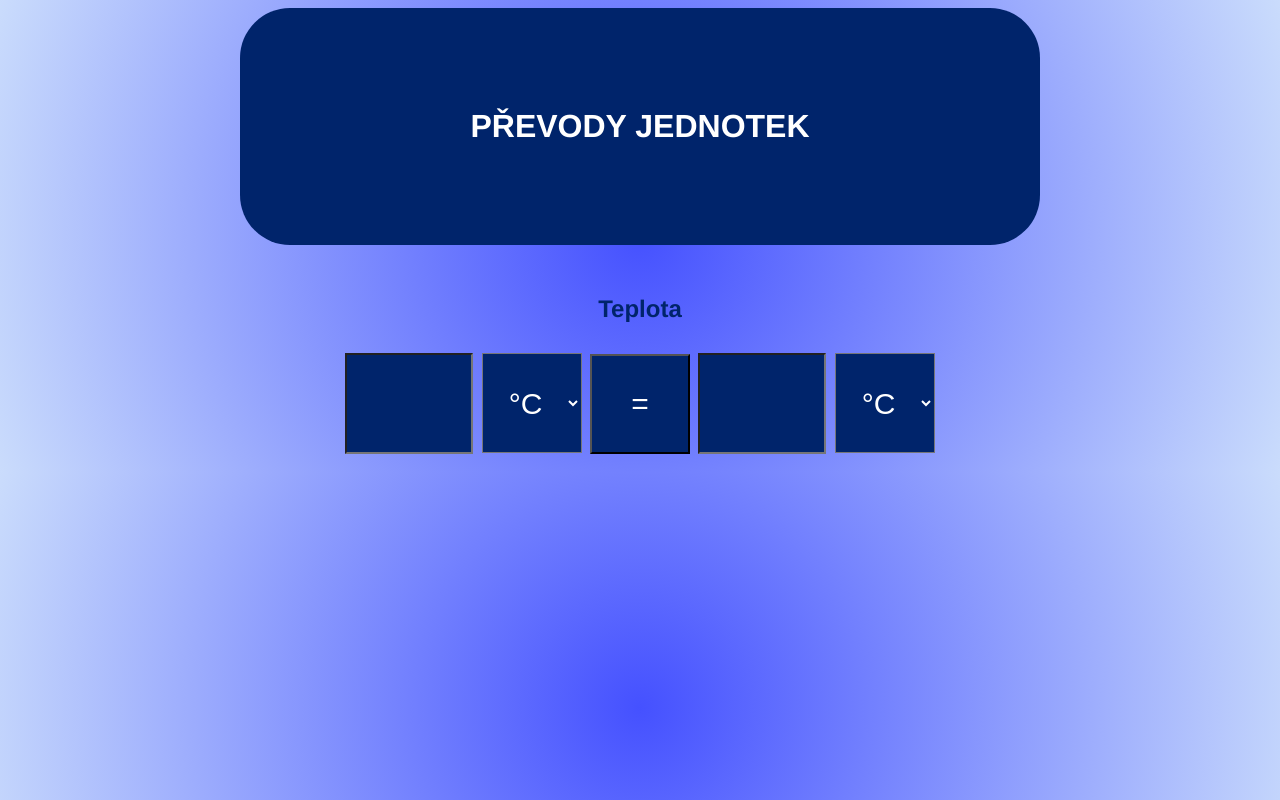
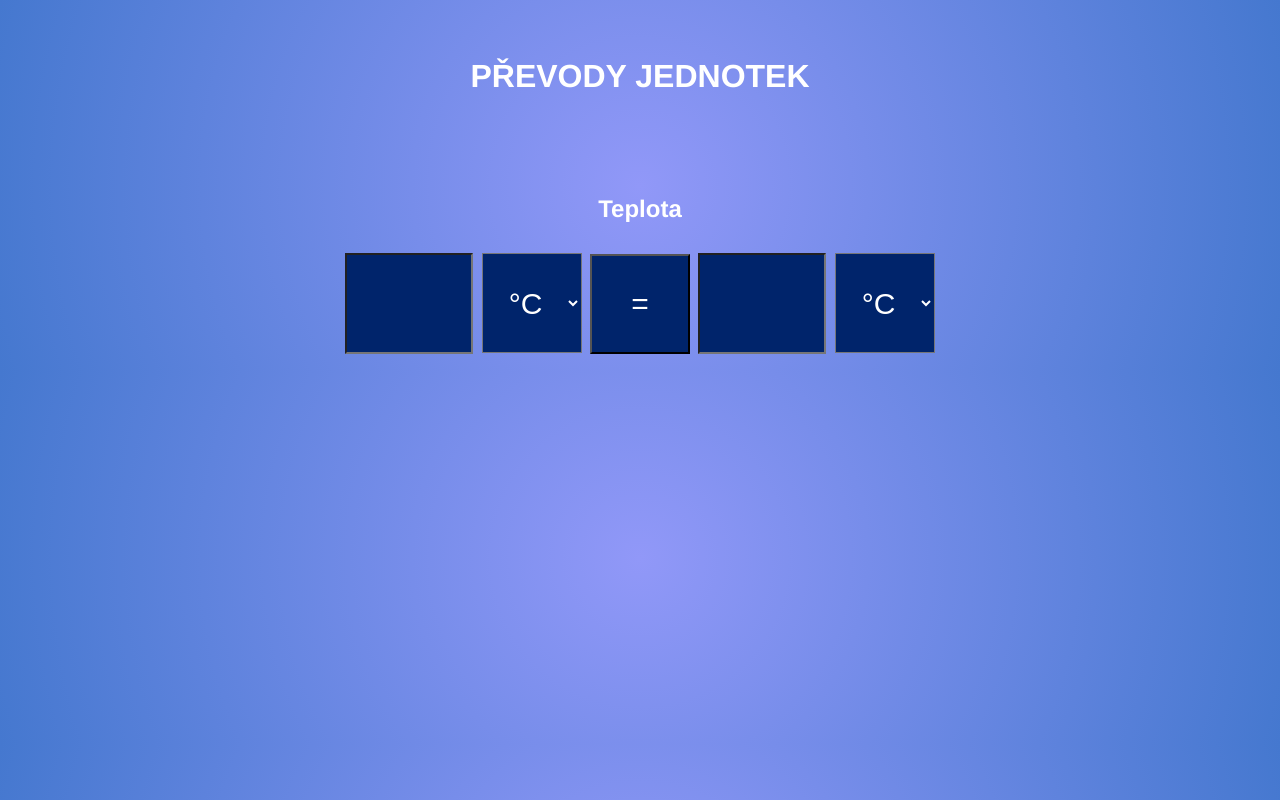
Before and after one commit to velochamarek/prevody-teplot, a plain HTML site: page index.html in a window 1280 px wide. Drawn offline with Linux system fonts and the light colour scheme.

Commit message:
uprava css

```diff
--- a/styles.css
+++ b/styles.css
@@ -1,21 +1,19 @@
 body {
-    background: radial-gradient(circle, #4551ff, #CADCFC);
+    background: radial-gradient(circle, #9198f8, #4578cf);
     text-align: center;
     font-family: Helvetica;
 }
 
 .nadpis {
-    background-color: #00246B;
     max-width: 800px;
     color: white;
     margin: auto;
-    padding: 100px 0 100px 0;
-    border-radius: 50px;
+    padding: 50px 0 50px 0;
 }
 
 h2 {
     margin: 50px 0 0 0;
-    color: #00246B;
+    color: white;
 }
 
 .kalkulackaT {
```
